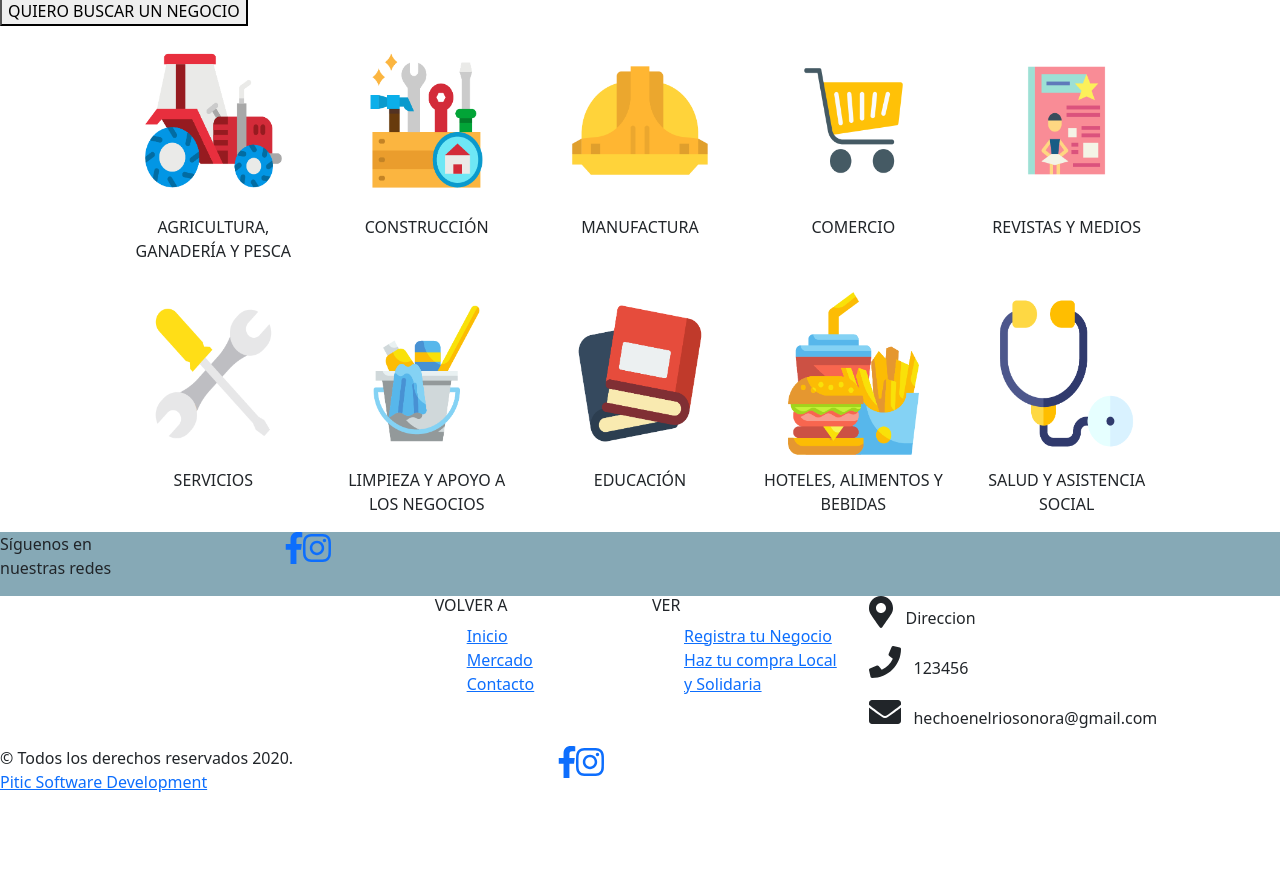
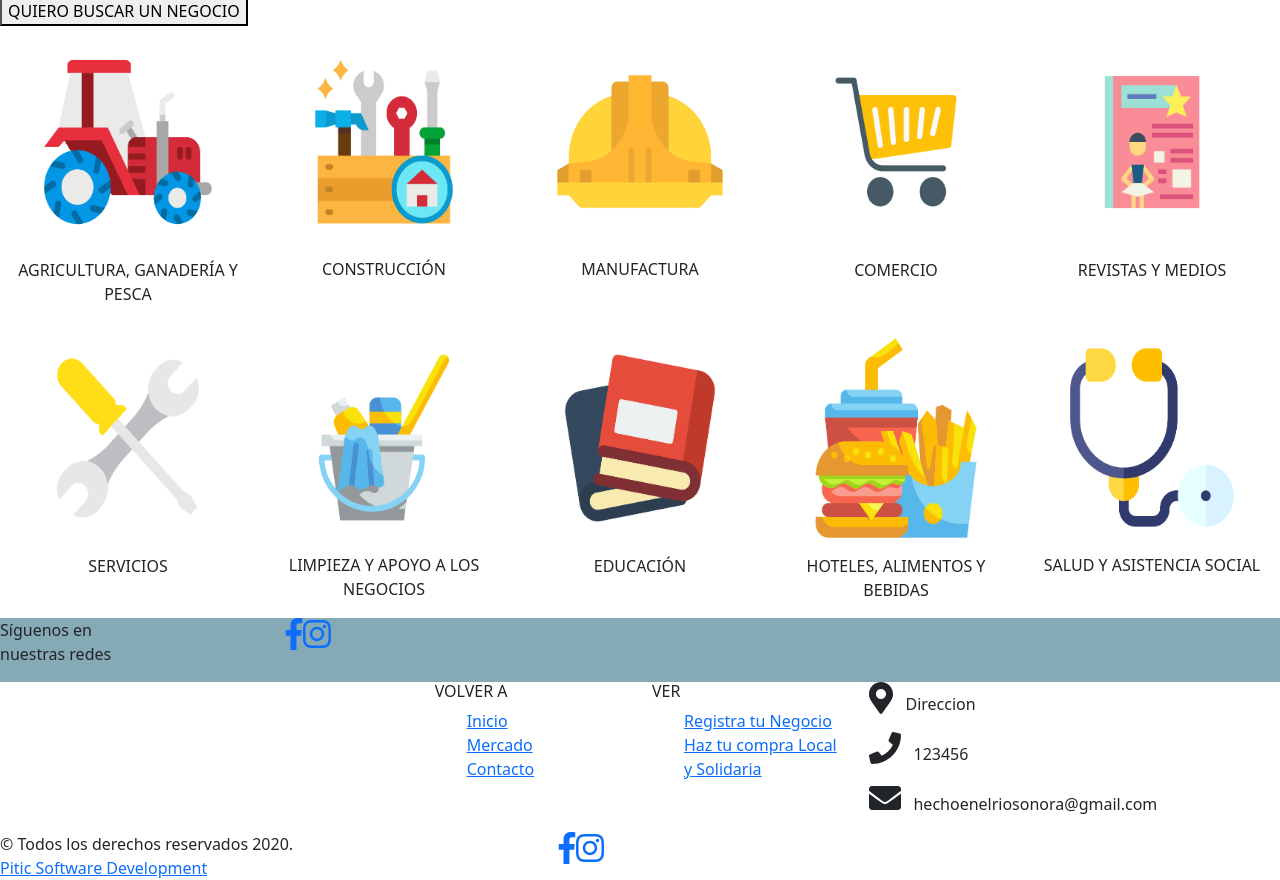
Before and after one commit to BlusoftDev/MercadoSolidario, a Django app: page /market/ in a window 1280 px wide. Shown: the part 1072-1952 px from the top of the page. Before the commit the page ends 1864 px from the top, so only its background shows below. Run offline with Django 3.2, Linux system fonts and the light colour scheme; data comes from the database, SQL or seed files in the repository; parts of the project's set-up code (start-up, migrations or seed data) failed here and were passed over; some libraries are stand-ins or nearby versions.

Commit message:
Genesis/arreglo de iconos en mercado y contacto

```diff
--- a/contact/templates/contact/comment_form.html
+++ b/contact/templates/contact/comment_form.html
@@ -31,7 +31,9 @@
                 {{form.email}}
                 <br/>
                 {{form.content}}
-                <button class='button btn-azul-fuerte' type='submit'><p>ENVIAR</p></button>
+                <div class="container-pr">
+                    <button class='button btn-azul-fuerte center' type='submit'><p>ENVIAR</p></button>
+                </div>
             </form>
         </div>
         <div class="col-lg-6 col-sm-12">
--- a/market/templates/market/search.html
+++ b/market/templates/market/search.html
@@ -16,41 +16,40 @@
 <div class="container-fluid">
     <!-- Iconos -->
     <div class="row">
-        <div class="col-lg-3 col-sm-12 d-flex justify-content-center">
-            <div>
-                <img class="img-tags" src="{% static 'core/img/ic-consume.png'%}" alt="">
+        <div class="col-lg-3 col-md-6 col-sm-12">
+            <div class="icono-container">
+                <img class="center" src="{% static 'core/img/ic-consume.png'%}" alt="">
+            </div>
             <div class='tag-text text-center'>
                 <strong>#ConsumeLocal</strong>
                 <p>de forma solidaria</p>
             </div>
         </div>
+        <div class="col-lg-3 col-md-6 col-sm-12">
+            <div class="icono-container">
+                <img class="center" src="{% static 'core/img/ic-5.png'%}">
             </div>
-        <div class="col-lg-3 col-sm-12 d-flex justify-content-center">
-            <div>
-                <img class="img-tags" src="{% static 'core/img/ic-5.png'%}">
             <div class='tag-text text-center'>
                 <strong>Busca</strong>
                 <p>lo que necesites</p>
             </div>
         </div>
+        <div class="col-lg-3 col-md-6 col-sm-12">
+            <div class="icono-container">
+                <img class='center' src="{% static 'core/img/ic-registra.png'%}" alt="">
             </div>
-        <div class="col-lg-3 col-sm-12 d-flex justify-content-center">
-            <div>
-                <img class='img-tags' src="{% static 'core/img/ic-registra.png'%}" alt="">
             <div class='tag-text text-center'>
                 <strong>Registra</strong>
                 <p>tus negocios favoritos</p>
             </div>
         </div>
+        <div class="col-lg-3 col-md-6 col-sm-12">
+            <div class="icono-container">
+                <img class='center' src="{% static 'core/img/ic-quedate.png'%}" alt="">
             </div>
-        <div class="col-lg-3 col-sm-12 d-flex justify-content-center">
-            <div>
-                <img class='img-tags' src="{% static 'core/img/ic-quedate.png'%}" alt="">
             <div class='tag-text text-center'>
                 <strong>#QuédateEnCasa</strong>
                 <p>Compra Solidaria</p>
-                </div>
-
             </div>
         </div>
     </div>
@@ -63,88 +62,88 @@
 
 <a href='/market/company_list'><button class='btn-largo'>QUIERO BUSCAR UN NEGOCIO</button></a>
 
-<!-- Iconos -->
+<!-- Negocios -->
 <div class="container-fluid seccion-iconos">
-    <div class="row justify-content-center">
-        <div class="col-lg-2 col-md-4 col-sm-12 d-flex justify-content-center">
+    <div class="row">
+        <div class="col">
             <div>
-                <div class="d-flex justify-content-center">
-                    <img class="icono" src="{% static 'core/img/ic-agri.png'%}" alt="">
+                <div class="negocio-container">
+                    <img class="center" src="{% static 'core/img/ic-agri.png'%}" alt="">
                 </div>
                 <p class="text-center">AGRICULTURA, GANADERÍA Y PESCA</p>
             </div>
         </div>
-        <div class="col-lg-2 col-md-4 col-sm-12 d-flex justify-content-center">
+        <div class="col">
             <div>
-                <div class="d-flex justify-content-center">
-                    <img class="icono" src="{% static 'core/img/ic-cons.png'%}" alt="">
+                <div class="negocio-container">
+                    <img class="center" src="{% static 'core/img/ic-cons.png'%}" alt="">
                 </div>
                 <p class="text-center">CONSTRUCCIÓN</p>
             </div>
         </div>
-        <div class="col-lg-2 col-md-4 col-sm-12 d-flex justify-content-center">
+        <div class="col">
             <div>
-                <div class="d-flex justify-content-center">
-                    <img class="icono" src="{% static 'core/img/ic-manu.png'%}" alt="">
+                <div class="negocio-container">
+                    <img class="center" src="{% static 'core/img/ic-manu.png'%}" alt="">
                 </div>
                 <p class="text-center">MANUFACTURA</p>
             </div>
         </div>
-        <div class="col-lg-2 col-md-4 col-sm-12 d-flex justify-content-center">
+        <div class="col">
             <div>
-                <div class="d-flex justify-content-center">
-                    <img class="icono" src="{% static 'core/img/ic-come.png'%}" alt="">
+                <div class="negocio-container">
+                    <img class="center" src="{% static 'core/img/ic-come.png'%}" alt="">
                 </div>
                 <p class="text-center">COMERCIO</p>
             </div>
         </div>
-        <div class="col-lg-2 col-md-4 col-sm-12 d-flex justify-content-center">
+        <div class="col">
             <div>
-                <div class="d-flex justify-content-center">
-                    <img class="icono" src="{% static 'core/img/ic-revi.png'%}" alt="">
+                <div class="negocio-container">
+                    <img class="center" src="{% static 'core/img/ic-revi.png'%}" alt="">
                 </div>
                 <p class="text-center">REVISTAS Y MEDIOS</p>
             </div>
         </div>
     </div>
 
-    <div class="row justify-content-center">
-        <div class="col-lg-2 col-md-4 col-sm-12 d-flex justify-content-center">
+    <div class="row">
+        <div class="col">
             <div>
-                <div class="d-flex justify-content-center">
-                    <img class="icono" src="{% static 'core/img/ic-serv.png'%}" alt="">
+                <div class="negocio-container">
+                    <img class="center" src="{% static 'core/img/ic-serv.png'%}" alt="">
                 </div>
                 <p class="text-center">SERVICIOS</p>
             </div>
         </div>
-        <div class="col-lg-2 col-md-4 col-sm-12 d-flex justify-content-center">
+        <div class="col">
             <div>
-                <div class="d-flex justify-content-center">
-                    <img class="icono" src="{% static 'core/img/ic-limp.png'%}" alt="">
+                <div class="negocio-container">
+                    <img class="center" src="{% static 'core/img/ic-limp.png'%}" alt="">
                 </div>
                 <p class="text-center">LIMPIEZA Y APOYO A LOS NEGOCIOS</p>
             </div>
         </div>
-        <div class="col-lg-2 col-md-4 col-sm-12 d-flex justify-content-center">
+        <div class="col">
             <div>
-                <div class="d-flex justify-content-center">
-                    <img class="icono" src="{% static 'core/img/ic-educ.png'%}" alt="">
+                <div class="negocio-container">
+                    <img class="center" src="{% static 'core/img/ic-educ.png'%}" alt="">
                 </div>
                 <p class="text-center">EDUCACIÓN</p>
             </div>
         </div>
-        <div class="col-lg-2 col-md-4 col-sm-12 d-flex justify-content-center">
+        <div class="col">
             <div>
-                <div class="d-flex justify-content-center">
-                    <img class="icono" src="{% static 'core/img/ic-hote.png'%}" alt="">
+                <div class="negocio-container">
+                    <img class="center" src="{% static 'core/img/ic-hote.png'%}" alt="">
                 </div>
                 <p class="text-center">HOTELES, ALIMENTOS Y BEBIDAS</p>
             </div>
         </div>
-        <div class="col-lg-2 col-md-4 col-sm-12 d-flex justify-content-center">
+        <div class="col">
             <div>
-                <div class="d-flex justify-content-center">
-                    <img class="icono" src="{% static 'core/img/ic-salu.png'%}" alt="">
+                <div class="negocio-container">
+                    <img class="center" src="{% static 'core/img/ic-salu.png'%}" alt="">
                 </div>
                 <p class="text-center">SALUD Y ASISTENCIA SOCIAL</p>
             </div>
```
Also changed, not shown: core/templates/core/home.html (+24 -24 lines), 3 other files. Lines whose indentation alone changed are shown as unchanged.
